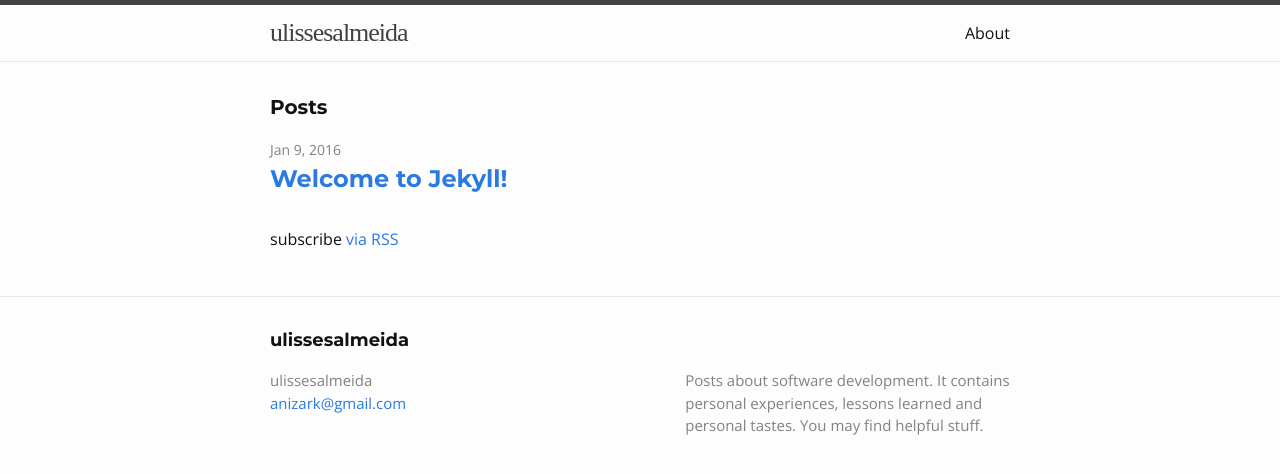
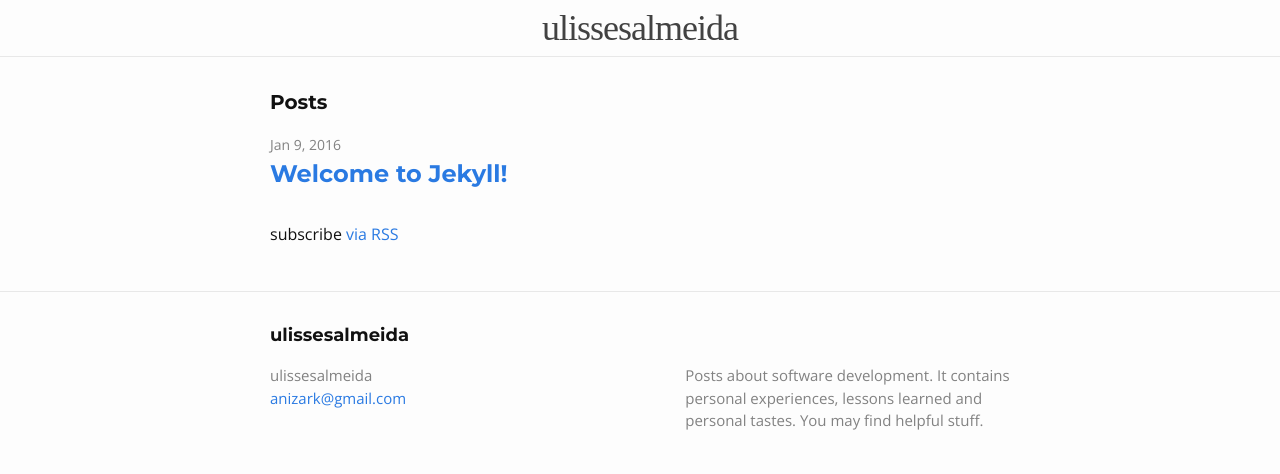
Before and after one commit to ulissesalmeida/mehcoding.github.io, a Jekyll site: the page built from index.html, in a window 1280 px wide. Shown: the top 474 px of the page. Built offline with Jekyll 4.4.1, drawn with Linux system fonts in a browser that asks for light colours; some web fonts are replaced.

Commit message:
Remove site mobile naviation icon

```diff
--- a/_includes/header.html
+++ b/_includes/header.html
@@ -1,27 +1,5 @@
 <header class="site-header">
-
   <div class="wrapper">
-
     <a class="site-title" href="{{ site.baseurl }}/">{{ site.title }}</a>
-
-    <nav class="site-nav">
-      <a href="#" class="menu-icon">
-        <svg viewBox="0 0 18 15">
-          <path fill="#424242" d="M18,1.484c0,0.82-0.665,1.484-1.484,1.484H1.484C0.665,2.969,0,2.304,0,1.484l0,0C0,0.665,0.665,0,1.484,0 h15.031C17.335,0,18,0.665,18,1.484L18,1.484z"/>
-          <path fill="#424242" d="M18,7.516C18,8.335,17.335,9,16.516,9H1.484C0.665,9,0,8.335,0,7.516l0,0c0-0.82,0.665-1.484,1.484-1.484 h15.031C17.335,6.031,18,6.696,18,7.516L18,7.516z"/>
-          <path fill="#424242" d="M18,13.516C18,14.335,17.335,15,16.516,15H1.484C0.665,15,0,14.335,0,13.516l0,0 c0-0.82,0.665-1.484,1.484-1.484h15.031C17.335,12.031,18,12.696,18,13.516L18,13.516z"/>
-        </svg>
-      </a>
-
-      <div class="trigger">
-        {% for my_page in site.pages %}
-          {% if my_page.title %}
-          <a class="page-link" href="{{ my_page.url | prepend: site.baseurl }}">{{ my_page.title }}</a>
-          {% endif %}
-        {% endfor %}
-      </div>
-    </nav>
-
   </div>
-
 </header>
--- a/_sass/_layout.scss
+++ b/_sass/_layout.scss
@@ -2,98 +2,24 @@
 * Site header
 */
 .site-header {
-  border-top: 5px solid $grey-color-dark;
   border-bottom: 1px solid $grey-color-light;
   min-height: 56px;
-
-  // Positioning context for the mobile navigation icon
-  position: relative;
+  text-align: center;
 }
 
 .site-title {
   font-family: "Boogaloo", cursive;
-  font-size: 26px;
+  font-size: 36px;
   font-weight: 300;
   line-height: 56px;
   letter-spacing: -1px;
   margin-bottom: 0;
-  float: left;
 
   &,
   &:visited {
     color: $grey-color-dark;
   }
 }
-
-.site-nav {
-  float: right;
-  line-height: 56px;
-
-  .menu-icon {
-    display: none;
-  }
-
-  .page-link {
-    color: $text-color;
-    line-height: $base-line-height;
-
-    // Gaps between nav items, but not on the last one
-    &:not(:last-child) {
-      margin-right: 20px;
-    }
-  }
-
-  @include media-query($on-palm) {
-    position: absolute;
-    top: 9px;
-    right: $spacing-unit / 2;
-    background-color: $background-color;
-    border: 1px solid $grey-color-light;
-    border-radius: 5px;
-    text-align: right;
-
-    .menu-icon {
-      display: block;
-      float: right;
-      width: 36px;
-      height: 26px;
-      line-height: 0;
-      padding-top: 10px;
-      text-align: center;
-
-      > svg {
-        width: 18px;
-        height: 15px;
-
-        path {
-          fill: $grey-color-dark;
-        }
-      }
-    }
-
-    .trigger {
-      clear: both;
-      display: none;
-    }
-
-    &:hover .trigger {
-      display: block;
-      padding-bottom: 5px;
-    }
-
-    .page-link {
-      display: block;
-      padding: 5px 10px;
-
-      &:not(:last-child) {
-        margin-right: 0;
-      }
-      margin-left: 20px;
-    }
-  }
-}
-
-
 
 /**
 * Site footer
```
